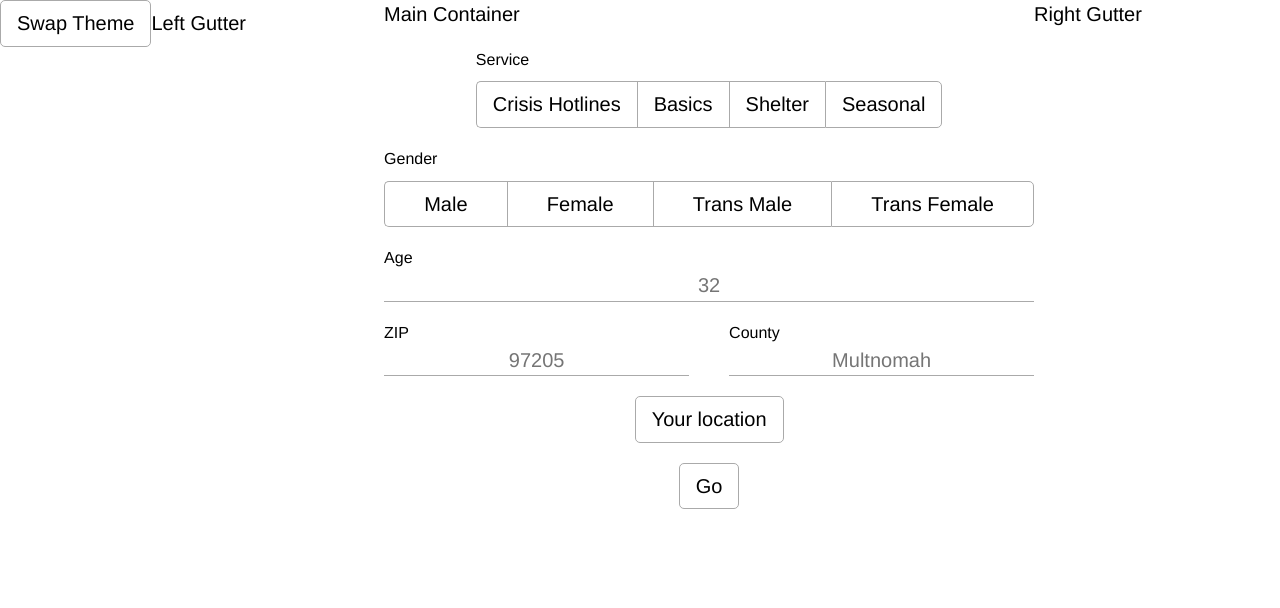
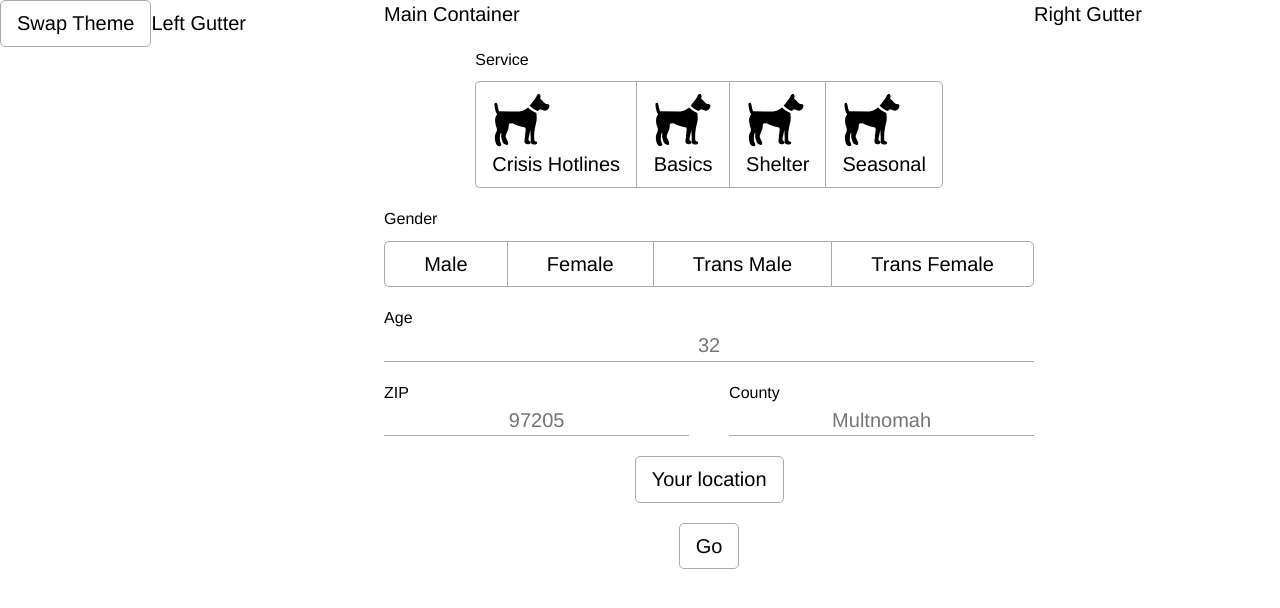
Before and after one commit to pvahanian/shelter-project, a React (Create React App) app: page / in a window 1280 px wide. Shown: the top 608 px of the page. Built offline with nearby package versions, Linux system fonts and the light colour scheme; no server answers.

Commit message:
Adding images to category buttons

```diff
--- a/src/components/ExclusiveOption.js
+++ b/src/components/ExclusiveOption.js
@@ -19,6 +19,20 @@ class ExclusiveButton extends React.Component {
   }
 
   render() {
+    if(typeof(this.props.data) !== 'string' && this.props.appendCategory) {
+      // Assume object like {label, image} and build an SVG button
+      console.log('category button')
+      return (
+        <button
+          className={'exclusive-button ' + (this.props.selected ? 'selected ' : ' ') + this.context}  // changes CSS and appearance when an option is selected/deselected
+          onClick={e => {this.props.onClick(e, this.props.data, this.props.id)}}    // changes the name of the pick in ExGroup's state.
+        >
+          <img src={this.props.data.image}>
+          </img>
+          {this.props.data.label}
+        </button>
+      )
+    }
     // For buttons with SVG images
     if(typeof(this.props.data) !== 'string') {
       // Assume object like {label, image} and build an SVG button
@@ -33,6 +47,7 @@ class ExclusiveButton extends React.Component {
         </button>
       )
     }
+
 
 
     return (
@@ -63,8 +78,6 @@ class ExclusiveGroup extends React.Component {
     this.setState({selected: data})
     if(typeof(data) === 'string' && this.props.appendCategory){
       this.props.onChange(data)
-      console.log('button id ')
-      console.log(id)
       this.props.appendCategory(this.props.row, id)
     }
     else if (typeof(data) === 'string') {
@@ -100,7 +113,7 @@ class ExclusiveGroup extends React.Component {
   render() {
     if(this.props.shouldValidate)
       this.validate()
-
+    console.log(typeof(this.props.appendCategory))
     if(typeof(this.props.appendCategory) == 'function' ){
 
     return (
@@ -117,7 +130,6 @@ class ExclusiveGroup extends React.Component {
                 id = {i}
                 row = {this.props.row}
               />,
-
             )
           }
         </div>
--- a/src/components/categorySelector/categorySelector.js
+++ b/src/components/categorySelector/categorySelector.js
@@ -1,24 +1,37 @@
 import React from 'react';
 import ExclusiveOption from "../ExclusiveOption";
+import { ThemeContext } from '../../ThemeContext';
 
 
 class CategorySelector extends React.Component{
-   constructor(props){
+  static contextType = ThemeContext;
+
+  componentWillMount(){
+    const svgPathEndings = this.context === 'light' ? '-black.svg' : '-white.svg';
+    let newCategory = this.state.category.slice();
+    newCategory[0] = [{label: 'Crisis Hotlines',
+    image: '../dog' + svgPathEndings},
+    {label: 'Basics',
+    image: '../dog' + svgPathEndings},
+    {label: 'Shelter',
+    image: '../dog' + svgPathEndings},
+    {label: 'Seasonal',
+    image: '../dog' + svgPathEndings}]
+    this.setState({category: newCategory})
+  }
+  constructor(props){
     super(props)
     this.state = {
-      category: [['Crisis Hotlines', 'Basics', 'Shelter', 'Seasonal']],
-      count : 0
+    category: []
     }
-    this.increment = this.increment.bind(this)
     this.appendCategory = this.appendCategory.bind(this)
-    console.log('category constructor')
+
   }
 
    async appendCategory(row, id){
     let newCategory = this.state.category.slice();
-    let categories = []
 
-
+    //Remove buttons if user selects previous options
     if(this.state.category.length > row + 1){
       for(let i = 0; i < this.state.category.length - row - 2 ; i++){
         newCategory.pop()
@@ -26,10 +39,9 @@ class CategorySelector extends React.Component{
     }
     if (row == 0) {
       newCategory[row + 1] = await this.props.apiCategories.map((category) =>
-        category['category']
+        category['category'],
       )
       this.setState({category:newCategory})
-      console.log('pushed')
       return
     }
     if(row >= 2){
@@ -40,19 +52,11 @@ class CategorySelector extends React.Component{
         subcat['subcategory']
       )
       this.setState({category:newCategory})
-      console.log(id)
       this.props.handleCatIDChange(this.props.apiCategories[id]['categoryID'])
-      console.log('pushed')
     }
 
     }
 
-
-
-  increment(){
-    let i = this.state.count;
-    this.setState({count: i+ 1})
-  }
   render(){
     return(
       this.state.category.map((category, i) =>
```
